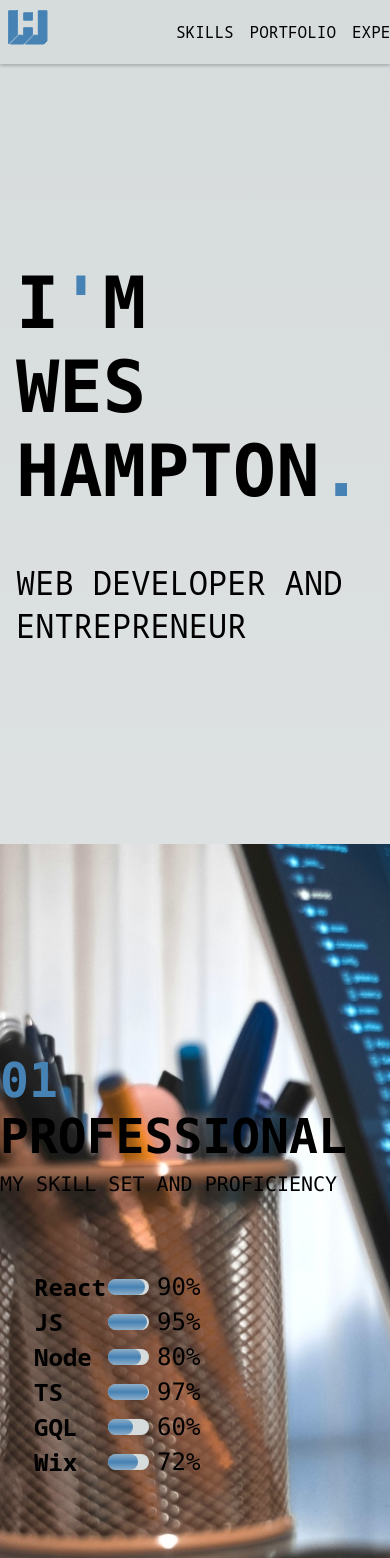
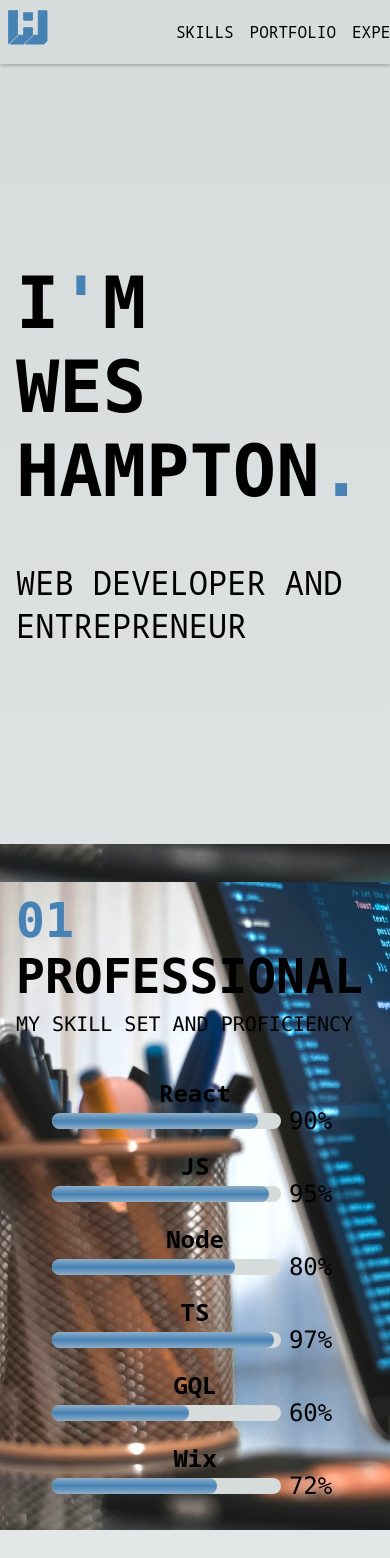
Before and after one commit to wes992/WesPortfolioNext, a Next.js app: page / in a window 390 px wide. Shown: the top 1558 px of the page. Built offline with nearby package versions, Linux system fonts and the light colour scheme.

Commit message:
edit skills component and scroll hook

```diff
--- a/app/components/Skills/Skills.module.css
+++ b/app/components/Skills/Skills.module.css
@@ -1,34 +1,59 @@
-.section {
-  display: flex;
-  align-items: center;
-  justify-content: center;
-  width: 100%;
-  height: 100vh;
-  overflow: hidden;
-  background-image: url(/images/coding-desk.jpg);
-  background-size: cover;
-}
-
 .overlay {
-  display: flex;
-  justify-content: center;
-  align-items: center;
   height: 100%;
   width: 100%;
   background-color: rgba(var(--overlay-rgba));
 }
 
 .container {
+  height: 100%;
+  display: flex;
+  flex-direction: column;
   justify-content: center;
   align-items: center;
+  padding: 1rem;
+  background-image: url(/images/coding-desk.jpg);
+  background-size: cover;
 }
 
-.chart {
-  display: flex;
-  gap: 2rem;
-  padding: 2rem;
+.skillsContainer {
   font-size: 1.5rem;
   font-weight: 600;
   /* background-color: rgba(59, 59, 59, 0.4); */
   border-radius: var(--border-radius);
+  width: 100%;
+  max-width: 60ch;
 }
+
+.skill {
+  width: 100%;
+  display: flex;
+  gap: 1rem;
+  margin-bottom: 2rem;
+
+  & .title {
+    flex: 1;
+  }
+
+  & .progress {
+    flex: 10;
+  }
+}
+
+@media screen and (max-width: 486px) {
+  .chart tr {
+    display: flex;
+    flex-direction: column;
+    align-items: center;
+  }
+
+  .skill {
+    gap: 0;
+    flex-direction: column;
+    align-items: center;
+    margin-bottom: 1rem;
+  }
+
+  .progress {
+    width: 80%;
+  }
+}
--- a/app/components/Skills/Skills.tsx
+++ b/app/components/Skills/Skills.tsx
@@ -16,36 +16,34 @@ const skills = [
 ];
 
 const Skills = ({}) => {
-  const ref = useRef(null);
-  useScrollEffect(ref, 0.5, { threshold: 0.1 });
+  const skillsRef = useRef(null);
+  useScrollEffect(skillsRef, 0.95, { threshold: 0.0, offset: -40 });
 
   return (
-    <section className={styles.section} id="skills" ref={ref}>
+    // <section className={styles.section} id="skills" ref={ref}>
     <div className={styles.overlay}>
-        <div className={styles.container}>
+      <div ref={skillsRef} className={styles.container}>
         <Header
           number="01"
           title="Professional"
           subtitle="My skill set and proficiency"
         />
 
-          <table className={styles.chart}>
-            <tbody>
+        <div className={styles.skillsContainer}>
           {skills.map((skill) => {
             return (
-                  <tr key={skill.title}>
-                    <td>{skill.title}</td>
-                    <td>
+              <div className={styles.skill} key={skill.title}>
+                <div className={styles.title}>{skill.title}</div>
+                <div className={styles.progress}>
                   <ProgressBar percentage={skill.percentage} />
-                    </td>
-                  </tr>
+                </div>
+              </div>
             );
           })}
-            </tbody>
-          </table>
         </div>
       </div>
-    </section>
+    </div>
+    // </section>
   );
 };
 
--- a/app/utils/eventListeners.tsx
+++ b/app/utils/eventListeners.tsx
@@ -3,19 +3,25 @@
 import { RefObject, useEffect } from "react";
 
 const DEFAULT_SCALE = 0.7;
-const DEFAULT_OPTIONS = { root: null, rootMargin: "0px", threshold: 0 };
+const DEFAULT_OPTIONS = {
+  root: null,
+  rootMargin: "0px",
+  threshold: 0,
+  offset: 64,
+};
 
 export const useScrollEffect = (
   containerRef: RefObject<HTMLElement>,
   scale = DEFAULT_SCALE,
   options: Partial<typeof DEFAULT_OPTIONS> = DEFAULT_OPTIONS
 ) => {
+  const combinedOptions = { ...DEFAULT_OPTIONS, ...options };
   const callback = (entries: any[]) => {
     const [entry] = entries;
     const scrollCallback = () => {
       const windowOffset = window.scrollY;
       const itemOffset = entry.target.offsetTop;
-      const offset = windowOffset + itemOffset;
+      const offset = windowOffset + itemOffset - combinedOptions.offset;
       const scaledOffset = `${offset * scale}px`;
 
       entry!.target.style.backgroundPositionY = scaledOffset;
--- a/next.config.mjs
+++ b/next.config.mjs
@@ -1,4 +1,14 @@
 /** @type {import('next').NextConfig} */
-const nextConfig = {};
+const nextConfig = {
+  images: {
+    remotePatterns: [
+      {
+        protocol: "http",
+        hostname: "via.placeholder.com",
+        port: "",
+      },
+    ],
+  },
+};
 
 export default nextConfig;
```
Lines whose indentation alone changed are shown as unchanged.
